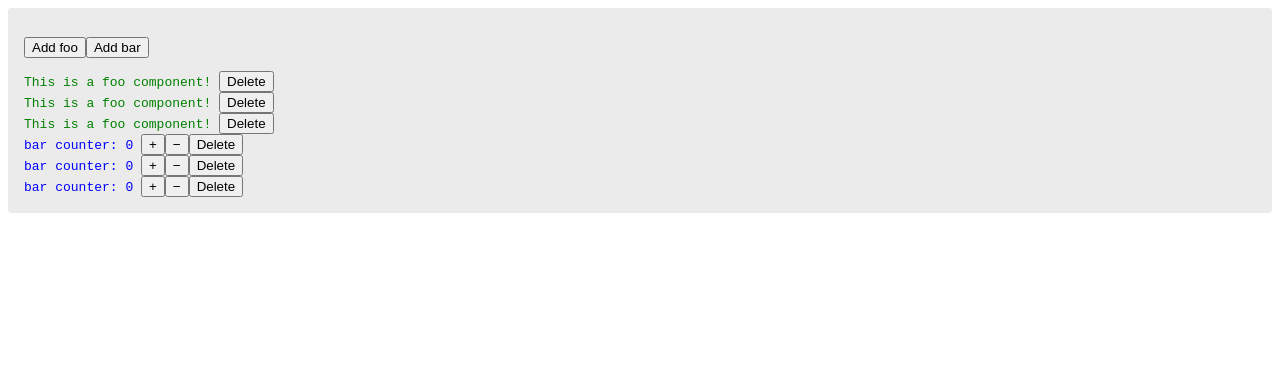
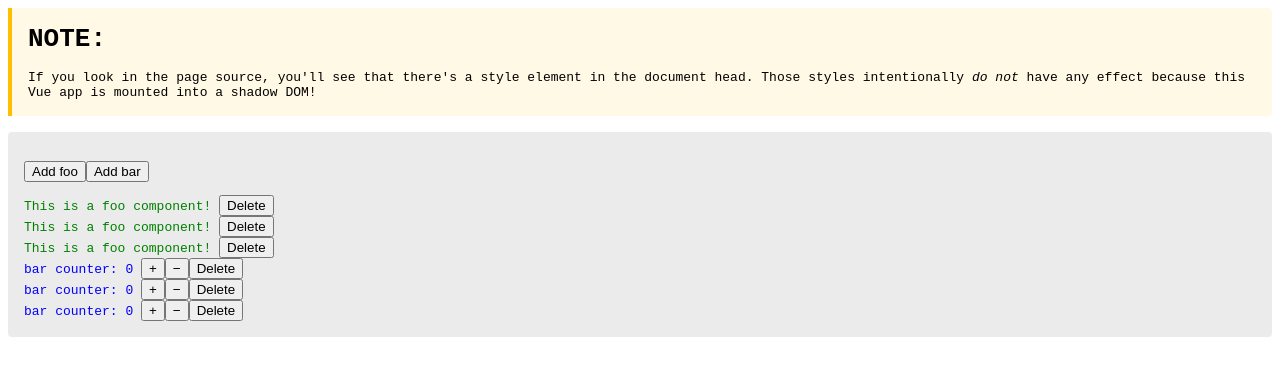
Before and after one commit to jrc03c/vue-component-with-css, a website: page demo/index.html in a window 1280 px wide. Drawn offline with nearby package versions, Linux system fonts and the light colour scheme.

Commit message:
Changed the way the style elements were being appended to the DOM. Now they're appended to the "root", whether that's the document body _or_ the shadow root (if the app is mounted in a shadow DOM).

```diff
--- a/demo/index.html
+++ b/demo/index.html
@@ -3,13 +3,63 @@
   <head>
     <meta charset="utf-8" />
     <meta name="viewport" content="width=device-width, initial-scale=1" />
+    <style>
+      /* THESE STYLES SHOULD HAVE NO EFFECT! */
+      .foo,
+      .bar {
+        color: red !important;
+        font-weight: bold !important;
+      }
+
+      /* but these styles *should* have an effect */
+      blockquote {
+        background-color: hsl(45deg, 100%, 95%);
+        padding: 1rem;
+        border-radius: 0 4px 4px 0;
+        border-left: 4px solid hsl(45deg, 100%, 50%);
+        margin: 0 0 1rem 0;
+        font-family: monospace;
+      }
+
+      blockquote h1 {
+        margin: 0 0 1rem 0;
+      }
+    </style>
   </head>
   <body>
+    <blockquote>
+      <h1>NOTE:</h1>
+      If you look in the page source, you'll see that there's a style element in
+      the document head. Those styles intentionally
+      <i>do not</i>
+      have any effect because this Vue app is mounted into a shadow DOM!
+    </blockquote>
+
     <div id="app"></div>
     <script src="https://unpkg.com/vue@3/dist/vue.global.js"></script>
     <script src="vue-component-with-css.js"></script>
     <script>
+      function makeKey(n) {
+        const alpha = "abcdefg1234567890"
+        let out = ""
+
+        while (out.length < n) {
+          out += alpha[parseInt(Math.random() * alpha.length)]
+        }
+
+        return out
+      }
+
+      function range(a, b) {
+        const out = []
+        for (let i = a; i < b; i++) out.push(i)
+        return out
+      }
+
       const FooComponent = createVueComponentWithCSS({
+        name: "x-foo",
+        emits: ["delete"],
+
         template: /* html */ `
           <div class="foo">
             This is a foo component!
@@ -32,6 +82,9 @@
       })
 
       const BarComponent = createVueComponentWithCSS({
+        name: "x-bar",
+        emits: ["delete"],
+
         template: /* html */ `
           <div class="bar">
             bar counter: {{ count }}
@@ -66,31 +119,33 @@
       const app = Vue.createApp(
         createVueComponentWithCSS({
           components: {
-            foo: FooComponent,
-            bar: BarComponent,
+            "x-foo": FooComponent,
+            "x-bar": BarComponent,
           },
 
           template: /* html */ `
             <div class="container">
               <p>
-                <button @click="fooCount++">
+                <button @click="addFoo">
                   Add foo
                 </button>
 
-                <button @click="barCount++">
+                <button @click="addBar">
                   Add bar
                 </button>
               </p>
 
-              <foo
-                v-for="i in range(0, fooCount)"
-                @delete="fooCount--">
-              </foo>
+              <x-foo
+                :key="id"
+                v-for="id in fooIds"
+                @delete="fooIds.splice(fooIds.indexOf(id), 1)">
+              </x-foo>
 
-              <bar
-                v-for="i in range(0, barCount)"
-                @delete="barCount--">
-              </bar>
+              <x-bar
+                :key="id"
+                v-for="id in barIds"
+                @delete="barIds.splice(barIds.indexOf(id), 1)">
+              </x-bar>
             </div>
           `,
 
@@ -105,16 +160,18 @@
                 }
               `,
 
-              fooCount: 3,
-              barCount: 3,
+              fooIds: range(0, 3).map(() => makeKey(8)),
+              barIds: range(0, 3).map(() => makeKey(8)),
             }
           },
 
           methods: {
-            range(a, b) {
-              const out = []
-              for (let i = a; i < b; i++) out.push(i)
-              return out
+            addFoo() {
+              this.fooIds.push(makeKey(8))
+            },
+
+            addBar() {
+              this.barIds.push(makeKey(8))
             },
 
             sayHi() {
@@ -129,7 +186,9 @@
         })
       )
 
-      app.mount("#app")
+      const container = document.querySelector("#app")
+      const shadow = container.attachShadow({ mode: "open" })
+      app.mount(shadow)
     </script>
   </body>
 </html>
--- a/demo/vue-component-with-css.js
+++ b/demo/vue-component-with-css.js
@@ -1 +1 @@
-(()=>{var l=(t,n)=>()=>(n||t((n={exports:{}}).exports,n),n.exports);var a=l((r,i)=>{function s(t){let n=0,e;t=t||{};let d=t.data?t.data:function(){},f=t.mounted?t.mounted:function(){},o=t.unmounted?t.unmounted:function(){};return d.css||(d.css=""),t.data=function(){let u=this;return d.bind(u)()},t.mounted=function(){let u=this;f.bind(u)(),n++,e||(e=document.createElement("style"),document.body.appendChild(e),e.innerHTML=u.css)},t.unmounted=function(){let u=this;o.bind(u)(),n--,n<1&&(document.body.removeChild(e),e=null)},t}typeof i<"u"&&(i.exports=s);typeof window<"u"&&(window.createVueComponentWithCSS=s)});a();})();
+(()=>{var l=(t,i)=>()=>(i||t((i={exports:{}}).exports,i),i.exports);var r=l((h,u)=>{function o(t){let i=0,n;t=t||{};let d=t.data?t.data:function(){},f=t.mounted?t.mounted:function(){},s=t.unmounted?t.unmounted:function(){};return d.css||(d.css=""),t.data=function(){return d.bind(this)()},t.mounted=function(){f.bind(this)(),i++;let e=this.$root.$el.getRootNode();e===document&&(e=e.body),n||(n=document.createElement("style"),e.appendChild(n),n.innerHTML=this.css)},t.unmounted=function(){s.bind(this)(),i--;let e=this.$root.$el.getRootNode();e===document&&(e=e.body),i<1&&(e.removeChild(n),n=null)},t}typeof u<"u"&&(u.exports=o);typeof window<"u"&&(window.createVueComponentWithCSS=o)});r();})();
--- a/package.json
+++ b/package.json
@@ -13,8 +13,8 @@
   "license": "ISC",
   "devDependencies": {
     "@jrc03c/watch": "github:jrc03c/watch",
-    "esbuild": "^0.16.4",
-    "eslint": "^8.29.0",
-    "eslint-plugin-vue": "^9.8.0"
+    "esbuild": "^0.19.2",
+    "eslint": "^8.49.0",
+    "eslint-plugin-vue": "^9.17.0"
   }
 }
```
Also changed, not shown: src/index.js (+18 -9 lines), .eslintrc.js, dist/vue-component-with-css.js, 1 other file.
